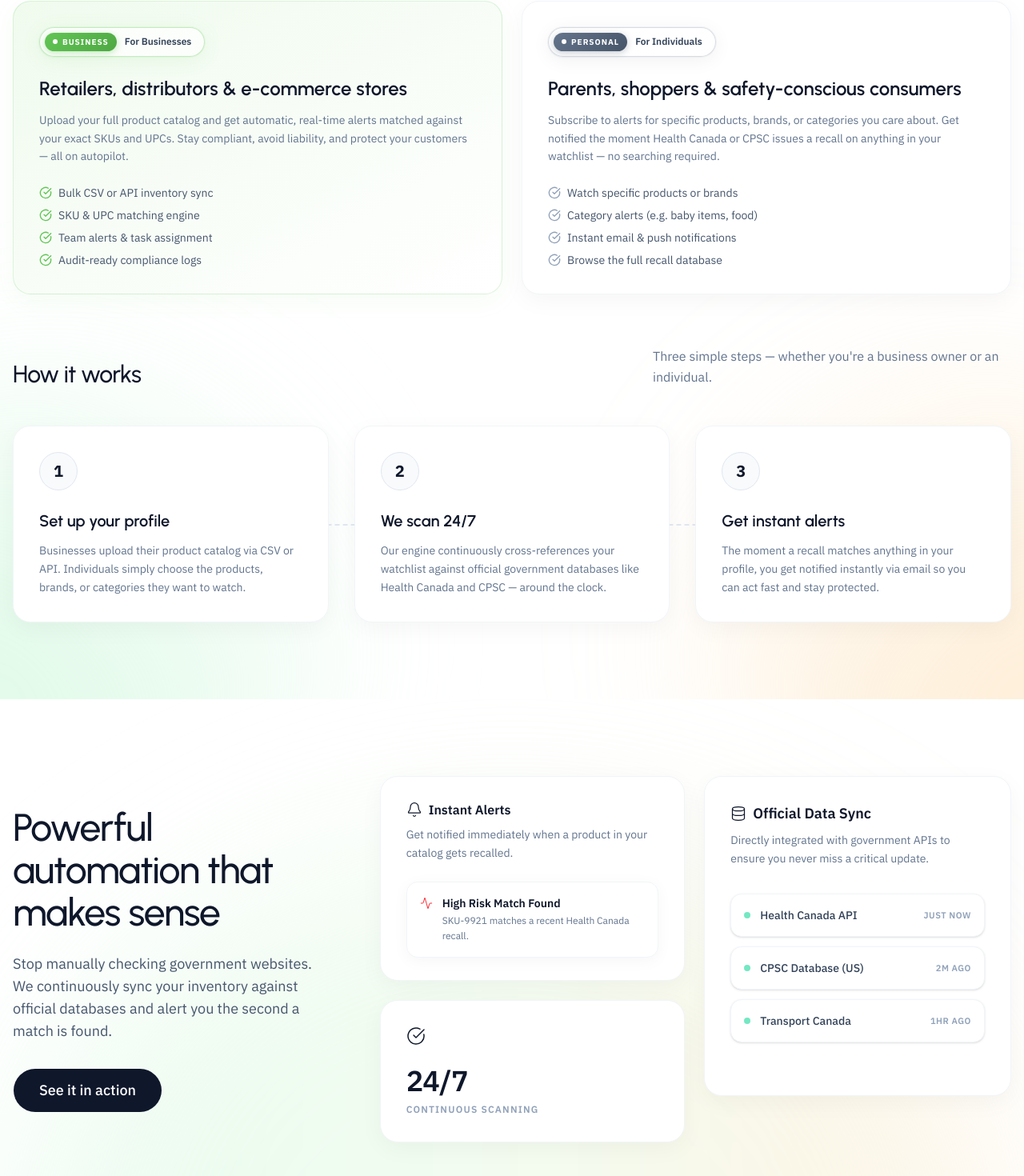
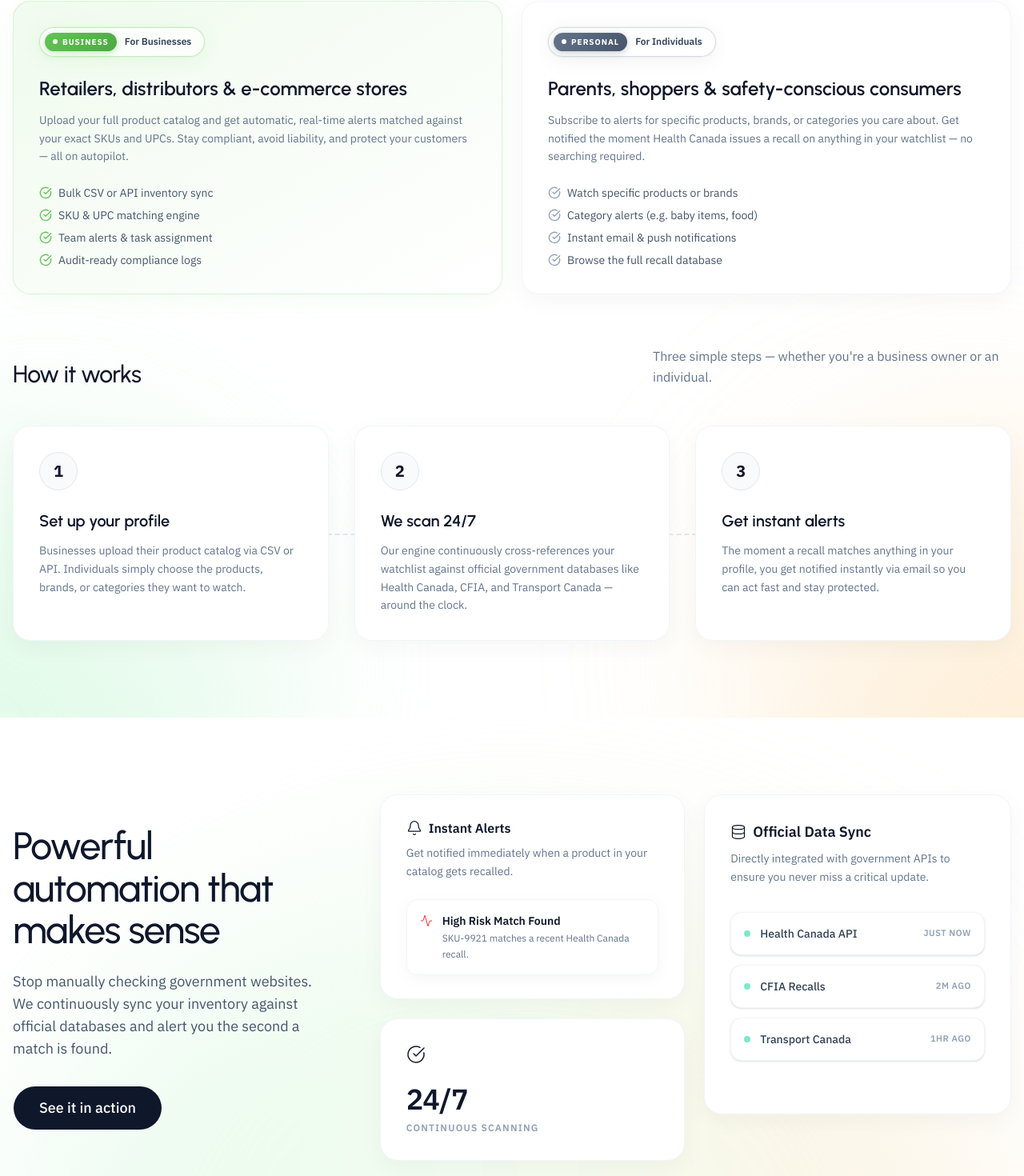
Before and after one commit to stevie1mat/Recall-Guard, a Next.js app: page / in a window 1280 px wide. Shown: the part 1237-2707 px from the top of the page at 80% size. Built offline with nearby package versions, Linux system fonts and the light colour scheme.

Commit message:
docs: update product description and source database references to reflect Canadian-focused agencies

```diff
--- a/src/app/page.tsx
+++ b/src/app/page.tsx
@@ -185,7 +185,7 @@ export default function Home() {
                 <span className="text-xs font-semibold text-slate-700">For Individuals</span>
               </div>
               <h3 className="text-2xl font-semibold text-slate-900 mb-3">Parents, shoppers &amp; safety-conscious consumers</h3>
-              <p className="text-slate-500 text-sm leading-relaxed mb-6">Subscribe to alerts for specific products, brands, or categories you care about. Get notified the moment Health Canada or CPSC issues a recall on anything in your watchlist — no searching required.</p>
+              <p className="text-slate-500 text-sm leading-relaxed mb-6">Subscribe to alerts for specific products, brands, or categories you care about. Get notified the moment Health Canada issues a recall on anything in your watchlist — no searching required.</p>
               <ul className="space-y-2 text-sm text-slate-600">
                 {['Watch specific products or brands', 'Category alerts (e.g. baby items, food)', 'Instant email & push notifications', 'Browse the full recall database'].map(f => (
                   <li key={f} className="flex items-center gap-2"><CheckCircle className="h-4 w-4 text-slate-400 shrink-0" strokeWidth={2} />{f}</li>
@@ -207,7 +207,7 @@ export default function Home() {
 
             {[
               { step: '1', title: 'Set up your profile', desc: 'Businesses upload their product catalog via CSV or API. Individuals simply choose the products, brands, or categories they want to watch.' },
-              { step: '2', title: 'We scan 24/7', desc: 'Our engine continuously cross-references your watchlist against official government databases like Health Canada and CPSC — around the clock.' },
+              { step: '2', title: 'We scan 24/7', desc: 'Our engine continuously cross-references your watchlist against official government databases like Health Canada, CFIA, and Transport Canada — around the clock.' },
               { step: '3', title: 'Get instant alerts', desc: 'The moment a recall matches anything in your profile, you get notified instantly via email so you can act fast and stay protected.' }
             ].map((s, i) => (
               <div key={i} className="bg-white rounded-3xl p-8 border border-slate-100 shadow-[0_8px_30px_rgb(0,0,0,0.04)] relative z-10 transition-shadow hover:shadow-[0_8px_30px_rgb(0,0,0,0.08)]">
@@ -290,7 +290,7 @@ export default function Home() {
                   <div className="flex flex-col gap-3 w-full">
                     {[
                       { name: 'Health Canada API', status: 'Live Syncing', time: 'Just now' },
-                      { name: 'CPSC Database (US)', status: 'Live Syncing', time: '2m ago' },
+                      { name: 'CFIA Recalls', status: 'Live Syncing', time: '2m ago' },
                       { name: 'Transport Canada', status: 'Live Syncing', time: '1hr ago' },
                     ].map((db, i) => (
                       <div key={i} className="bg-white p-4 rounded-xl border border-slate-100 shadow-sm flex items-center justify-between transition-colors hover:border-slate-200">
```
